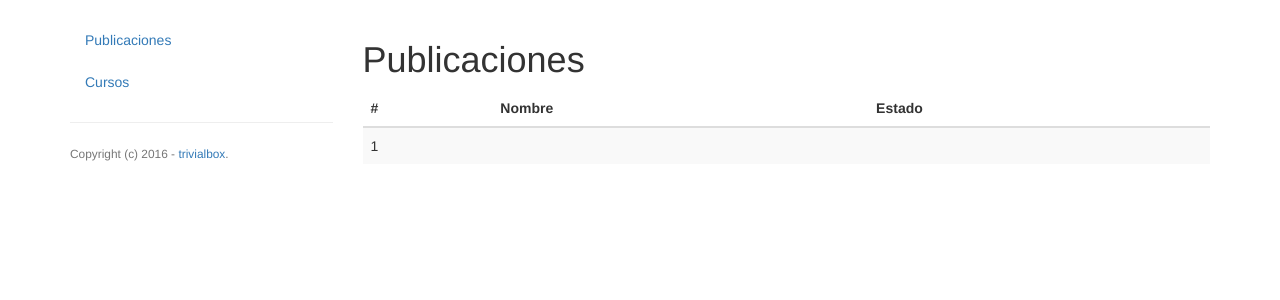
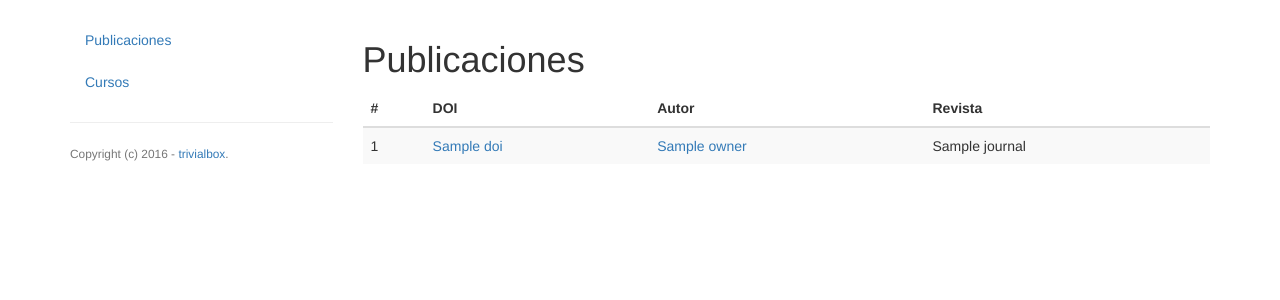
Before and after one commit to stsewd/curpud, a Python web app: template curpud/templates/publications/list.html in a window 1280 px wide. Shown: the part 52-352 px from the top of the page. Run offline with Jinja, Linux system fonts and the light colour scheme; the template is opened without the code that fills it: most values are stand-ins (such as "Sample title", 1, 10 or a date in 2020); some libraries are stand-ins or nearby versions.

Commit message:
List publications

```diff
--- a/curpud/courses/views.py
+++ b/curpud/courses/views.py
@@ -41,7 +41,7 @@ def list(user):
 
 
 @cour.route('/id/<id>/')
-def view(doi):
+def view(id):
     return render_template('courses/view.html', course="COURSE")
 
 
--- a/curpud/publications/views.py
+++ b/curpud/publications/views.py
@@ -43,7 +43,7 @@ def list(user):
     )
 
 
-@pub.route('/doi/<doi>/')
+@pub.route('/doi/<path:doi>/')
 def view(doi):
     return render_template('publications/view.html', publication="PUBLICACION")
 
--- a/curpud/templates/publications/list.html
+++ b/curpud/templates/publications/list.html
@@ -14,8 +14,9 @@
   <thead>
     <tr>
       <th>#</th>
-      <th>Nombre</th>
-      <th>Estado</th>
+      <th>DOI</th>
+      <th>Autor</th>
+      <th>Revista</th>
     </tr>
   </thead>
   <tbody>
@@ -25,8 +26,17 @@
         {{ loop.index }}
       </td>
       <td>
+        <a href="{{ url_for('publications.view', doi=pub.doi) }}">
+          {{ pub.doi }}
+        </a>
       </td>
       <td>
+        <a href="{{ url_for('publications.list', user=pub.owner) }}">
+          {{ pub.owner }}
+        </a>
+      </td>
+      <td>
+        {{ pub.journal.name }}
       </td>
     </tr>
     {% endfor %}
```
